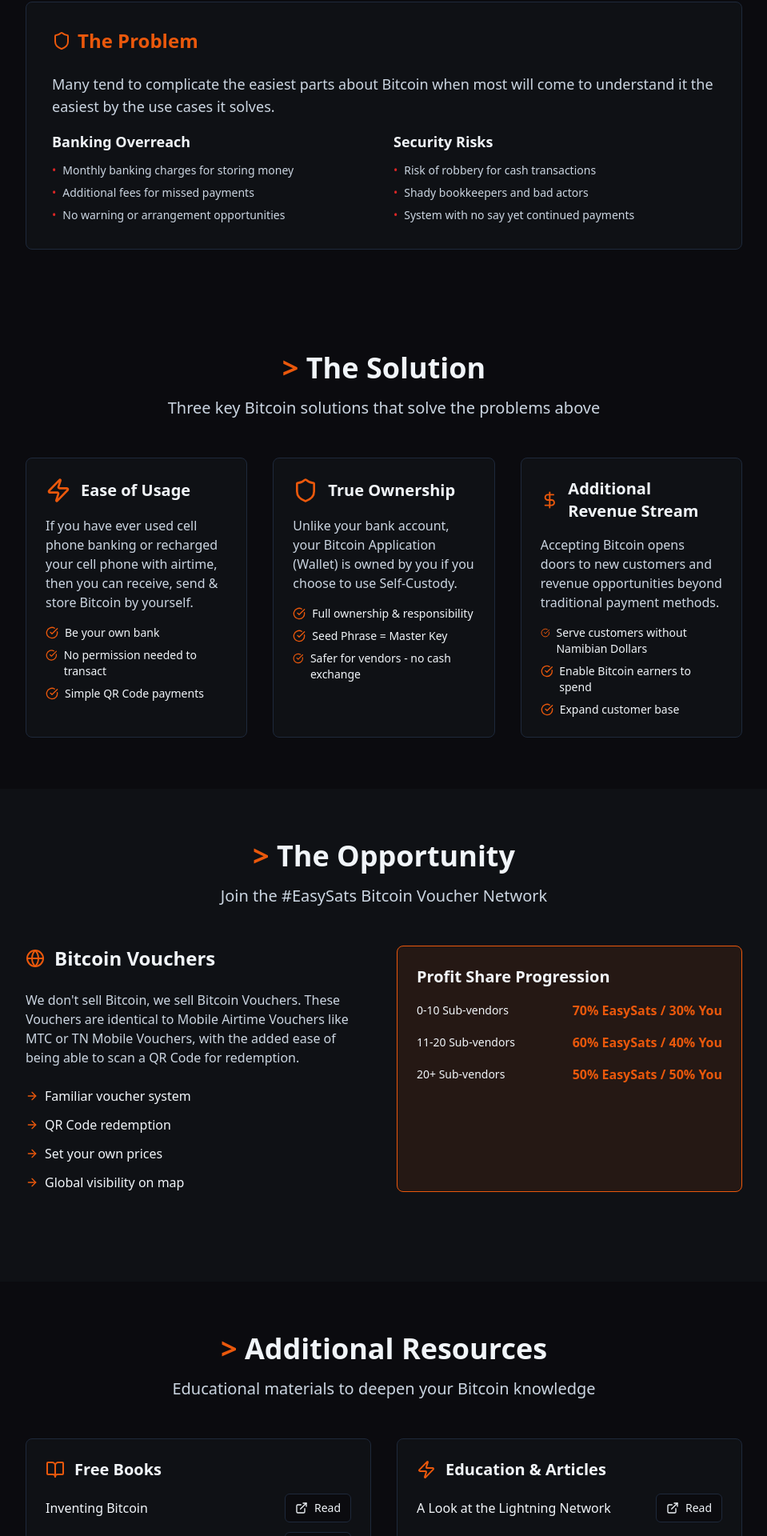
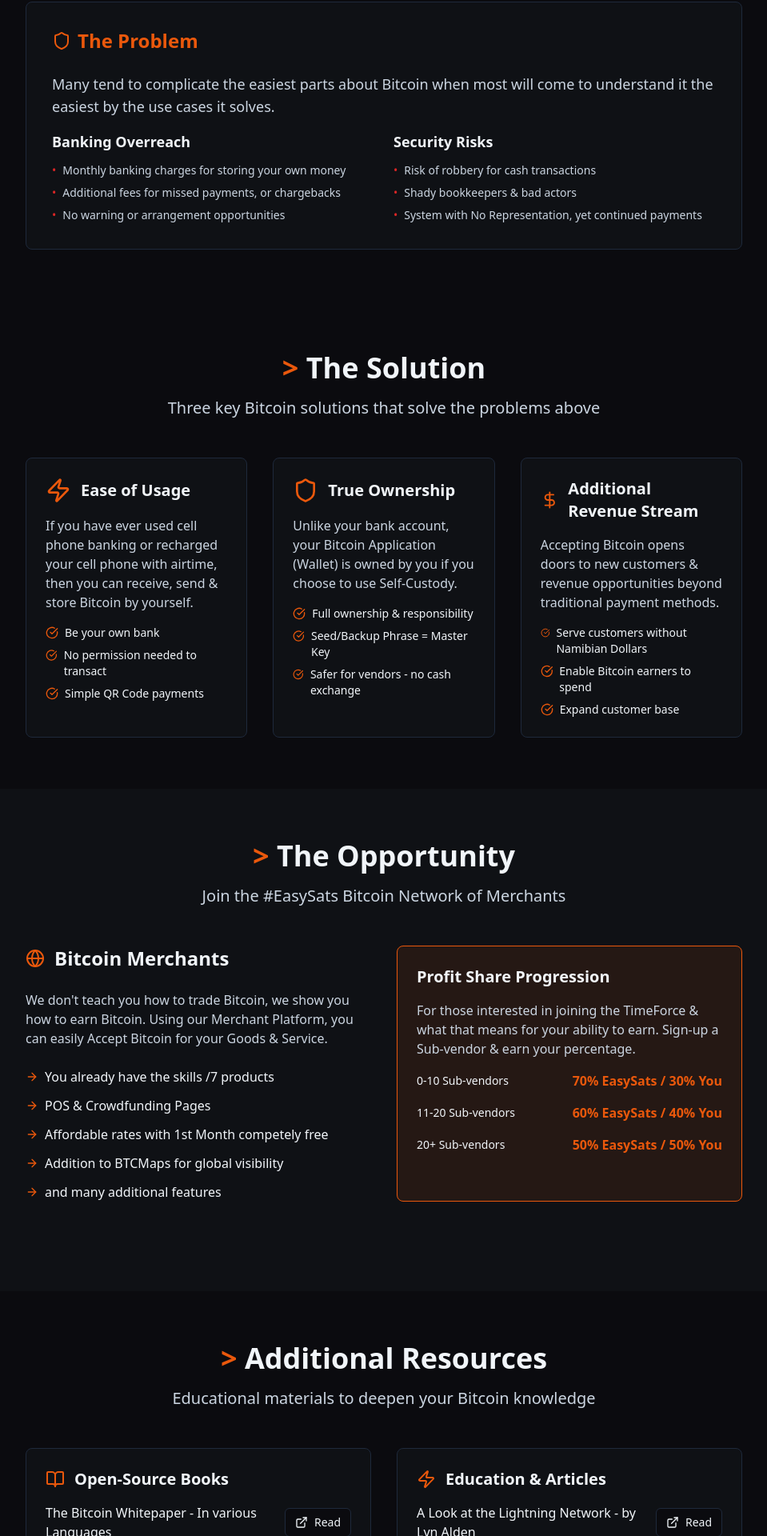
Before and after one commit to BigBossRabbit/easysats-site, a React (Vite) app: page /timeforce in a window 1280 px wide. Shown: the part 731-2651 px from the top of the page at 80% size, without its empty margins (160-1119 px from the left). Built offline with nearby package versions, Linux system fonts and the light colour scheme.

Commit message:
Content editing.

```diff
--- a/src/pages/TimeForce.tsx
+++ b/src/pages/TimeForce.tsx
@@ -59,7 +59,7 @@ const TimeForce = () => {
 
           <p className="text-xl text-muted-foreground max-w-2xl mx-auto">
             A structured approach to onboarding business owners with Bitcoin solutions.
-            Keep it simple, stay confident, and help others understand the power of true financial freedom.
+            Keep it simple, stay confident & help others understand the power of true financial freedom.
           </p>
 
           <div className="flex gap-4 justify-center">
@@ -98,11 +98,11 @@ const TimeForce = () => {
                   <ul className="space-y-2 text-sm">
                     <li className="flex items-start gap-2">
                       <span className="text-destructive">•</span>
-                      <span>Monthly banking charges for storing money</span>
+                      <span>Monthly banking charges for storing your own money</span>
                     </li>
                     <li className="flex items-start gap-2">
                       <span className="text-destructive">•</span>
-                      <span>Additional fees for missed payments</span>
+                      <span>Additional fees for missed payments, or chargebacks</span>
                     </li>
                     <li className="flex items-start gap-2">
                       <span className="text-destructive">•</span>
@@ -120,11 +120,11 @@ const TimeForce = () => {
                     </li>
                     <li className="flex items-start gap-2">
                       <span className="text-destructive">•</span>
-                      <span>Shady bookkeepers and bad actors</span>
+                      <span>Shady bookkeepers & bad actors</span>
                     </li>
                     <li className="flex items-start gap-2">
                       <span className="text-destructive">•</span>
-                      <span>System with no say yet continued payments</span>
+                      <span>System with No Representation, yet continued payments</span>
                     </li>
                   </ul>
                 </div>
@@ -190,7 +190,7 @@ const TimeForce = () => {
                 </li>
                 <li className="flex items-start gap-2">
                   <CheckCircle className="h-4 w-4 text-primary mt-0.5" />
-                  <span>Seed Phrase = Master Key</span>
+                  <span>Seed/Backup Phrase = Master Key</span>
                 </li>
                 <li className="flex items-start gap-2">
                   <CheckCircle className="h-4 w-4 text-primary mt-0.5" />
@@ -206,7 +206,7 @@ const TimeForce = () => {
                 <h3 className="text-xl font-semibold">Additional Revenue Stream</h3>
               </div>
               <p className="text-muted-foreground mb-4">
-                Accepting Bitcoin opens doors to new customers and revenue opportunities
+                Accepting Bitcoin opens doors to new customers & revenue opportunities
                 beyond traditional payment methods.
               </p>
               <ul className="space-y-2 text-sm">
@@ -236,7 +236,7 @@ const TimeForce = () => {
               <span className="text-primary">&gt;</span> The Opportunity
             </h2>
             <p className="text-xl text-muted-foreground">
-              Join the #EasySats Bitcoin Voucher Network
+              Join the #EasySats Bitcoin Network of Merchants
             </p>
           </div>
 
@@ -244,29 +244,32 @@ const TimeForce = () => {
             <div className="space-y-6">
               <div className="flex items-center gap-3">
                 <Globe className="h-6 w-6 text-primary" />
-                <h3 className="text-2xl font-semibold">Bitcoin Vouchers</h3>
+                <h3 className="text-2xl font-semibold">Bitcoin Merchants</h3>
               </div>
               <p className="text-muted-foreground">
-                We don't sell Bitcoin, we sell Bitcoin Vouchers. These Vouchers are identical
-                to Mobile Airtime Vouchers like MTC or TN Mobile Vouchers, with the added ease
-                of being able to scan a QR Code for redemption.
+                We don't teach you how to trade Bitcoin, we show you how to earn Bitcoin.
+                Using our Merchant Platform, you can easily Accept Bitcoin for your Goods & Service.
               </p>
               <ul className="space-y-3">
                 <li className="flex items-start gap-2">
                   <ArrowRight className="h-4 w-4 text-primary mt-1" />
-                  <span>Familiar voucher system</span>
+                  <span>You already have the skills /7 products</span>
                 </li>
                 <li className="flex items-start gap-2">
                   <ArrowRight className="h-4 w-4 text-primary mt-1" />
-                  <span>QR Code redemption</span>
+                  <span>POS & Crowdfunding Pages</span>
                 </li>
                 <li className="flex items-start gap-2">
                   <ArrowRight className="h-4 w-4 text-primary mt-1" />
-                  <span>Set your own prices</span>
+                  <span>Affordable rates with 1st Month competely free</span>
                 </li>
                 <li className="flex items-start gap-2">
                   <ArrowRight className="h-4 w-4 text-primary mt-1" />
-                  <span>Global visibility on map</span>
+                  <span>Addition to BTCMaps for global visibility</span>
+                </li>
+                <li className="flex items-start gap-2">
+                  <ArrowRight className="h-4 w-4 text-primary mt-1" />
+                  <span>and many additional features</span>
                 </li>
               </ul>
             </div>
@@ -274,6 +277,10 @@ const TimeForce = () => {
             <div className="bg-primary/10 border border-primary rounded-lg p-6">
               <h3 className="text-xl font-semibold mb-4">Profit Share Progression</h3>
               <div className="space-y-4">
+              <p className="text-muted-foreground">
+                For those interested in joining the TimeForce & what that means for your ability to earn.
+                Sign-up a Sub-vendor & earn your percentage.
+              </p>
                 <div className="flex justify-between items-center">
                   <span className="text-sm">0-10 Sub-vendors</span>
                   <span className="font-semibold text-primary">70% EasySats / 30% You</span>
@@ -308,21 +315,25 @@ const TimeForce = () => {
             <div className="bg-card border border-border rounded-lg p-6">
               <div className="flex items-center gap-3 mb-4">
                 <BookOpen className="h-6 w-6 text-primary" />
-                <h3 className="text-xl font-semibold">Free Books</h3>
+                <h3 className="text-xl font-semibold">Open-Source Books</h3>
               </div>
               <ul className="space-y-3">
                 <li className="flex items-center justify-between">
-                  <span>Inventing Bitcoin</span>
+                  <span>The Bitcoin Whitepaper - In various Languages</span>
                   <Button variant="outline" size="sm" className="gap-2">
                     <ExternalLink className="h-3 w-3" />
+                    <a href="https://exonumia.africa/" target="_blank" rel="noopener noreferrer">
                     Read
+              </a>
                   </Button>
                 </li>
                 <li className="flex items-center justify-between">
-                  <span>The Simple Bitcoin Book Ever Written</span>
+                  <span>The Simple Bitcoin Book Ever Written - by Keysa Luna</span>
                   <Button variant="outline" size="sm" className="gap-2">
                     <ExternalLink className="h-3 w-3" />
+                    <a href="https://thesimplestbitcoinbook.net/#Free-Download" target="_blank" rel="noopener noreferrer">
                     Read
+              </a>
                   </Button>
                 </li>
               </ul>
@@ -335,17 +346,21 @@ const TimeForce = () => {
               </div>
               <ul className="space-y-3">
                 <li className="flex items-center justify-between">
-                  <span>A Look at the Lightning Network</span>
+                  <span>A Look at the Lightning Network - by Lyn Alden</span>
                   <Button variant="outline" size="sm" className="gap-2">
                     <ExternalLink className="h-3 w-3" />
+                    <a href="https://www.lynalden.com/lightning-network/" target="_blank" rel="noopener noreferrer">
                     Read
+              </a>
                   </Button>
                 </li>
                 <li className="flex items-center justify-between">
                   <span>The Saylor Academy - Bitcoin for Everybody</span>
                   <Button variant="outline" size="sm" className="gap-2">
                     <ExternalLink className="h-3 w-3" />
+                    <a href="https://learn.saylor.org/course/view.php?id=468" target="_blank" rel="noopener noreferrer">
                     Enroll
+              </a>
                   </Button>
                 </li>
               </ul>
@@ -369,7 +384,7 @@ const TimeForce = () => {
               <span className="text-primary">&gt;</span> Join TimeForce
             </h2>
             <p className="text-xl text-muted-foreground">
-              Ready to become a Sub-Vendor? Sign up directly through our platform below.
+              Ready to become a Sub-Vendor, or to sign them up & become part of the TimeForce? Sign up directly through our platform below.
             </p>
           </div>
 
@@ -380,7 +395,7 @@ const TimeForce = () => {
                 <span className="font-semibold">EasySats Integrations</span>
               </div>
               <p className="text-sm text-muted-foreground">
-                Register for BTCPay Server access - secure, private, and censorship-resistant Bitcoin payments
+                Register for EasySats Server access - Building Tomorrow, Today!
               </p>
             </div>
 
@@ -394,9 +409,9 @@ const TimeForce = () => {
                       <path strokeLinecap="round" strokeLinejoin="round" strokeWidth="2" d="M12 15v2m-6 4h12a2 2 0 002-2v-6a2 2 0 00-2-2H6a2 2 0 00-2 2v6a2 2 0 002 2zm10-10V7a4 4 0 00-8 0v4h8z"></path>
                     </svg>
                   </div>
-                  <h3 className="text-xl font-semibold mb-3">EasySats BTCPay Server Registration</h3>
+                  <h3 className="text-xl font-semibold mb-3">EasySats Server Registration</h3>
                   <p className="text-muted-foreground mb-6 max-w-md mx-auto">
-                    Register for secure, private, and censorship-resistant Bitcoin payment processing.
+                    Register for secure, private & censorship-resistant Bitcoin payment processing.
                     Click below to access our registration form.
                   </p>
                 </div>
@@ -411,25 +426,13 @@ const TimeForce = () => {
                     <svg className="h-5 w-5" fill="none" stroke="currentColor" viewBox="0 0 24 24">
                       <path strokeLinecap="round" strokeLinejoin="round" strokeWidth="2" d="M10 6H6a2 2 0 00-2 2v10a2 2 0 002 2h10a2 2 0 002-2v-4M14 4h6m0 0v6m0-6L10 14"></path>
                     </svg>
-                    Register for BTCPay Server
+                    Register for EasySats Server access
                   </a>
 
                   <div className="text-sm text-muted-foreground">
                     <p className="mb-2">What you'll get:</p>
                     <ul className="space-y-1 text-left max-w-sm mx-auto">
-                      <li className="flex items-center gap-2">
-                        <svg className="h-4 w-4 text-primary" fill="none" stroke="currentColor" viewBox="0 0 24 24">
-                          <path strokeLinecap="round" strokeLinejoin="round" strokeWidth="2" d="M5 13l4 4L19 7"></path>
-                        </svg>
-                        Self-hosted Bitcoin payment processor
-                      </li>
-                      <li className="flex items-center gap-2">
-                        <svg className="h-4 w-4 text-primary" fill="none" stroke="currentColor" viewBox="0 0 24 24">
-                          <path strokeLinecap="round" strokeLinejoin="round" strokeWidth="2" d="M5 13l4 4L19 7"></path>
-                        </svg>
-                        Secure and private transactions
-                      </li>
-                      <li className="flex items-center gap-2">
+                    <li className="flex items-center gap-2">
                         <svg className="h-4 w-4 text-primary" fill="none" stroke="currentColor" viewBox="0 0 24 24">
                           <path strokeLinecap="round" strokeLinejoin="round" strokeWidth="2" d="M5 13l4 4L19 7"></path>
                         </svg>
@@ -439,7 +442,13 @@ const TimeForce = () => {
                         <svg className="h-4 w-4 text-primary" fill="none" stroke="currentColor" viewBox="0 0 24 24">
                           <path strokeLinecap="round" strokeLinejoin="round" strokeWidth="2" d="M5 13l4 4L19 7"></path>
                         </svg>
-                        Completely free to use
+                        Completely free to use - for the 1st Month
+                      </li>
+                      <li className="flex items-center gap-2">
+                        <svg className="h-4 w-4 text-primary" fill="none" stroke="currentColor" viewBox="0 0 24 24">
+                          <path strokeLinecap="round" strokeLinejoin="round" strokeWidth="2" d="M5 13l4 4L19 7"></path>
+                        </svg>
+                        Secure & private transactions - Self-custodial setup
                       </li>
                     </ul>
                   </div>
```
Also changed, not shown: tailwind.css (line endings or trailing spaces).
